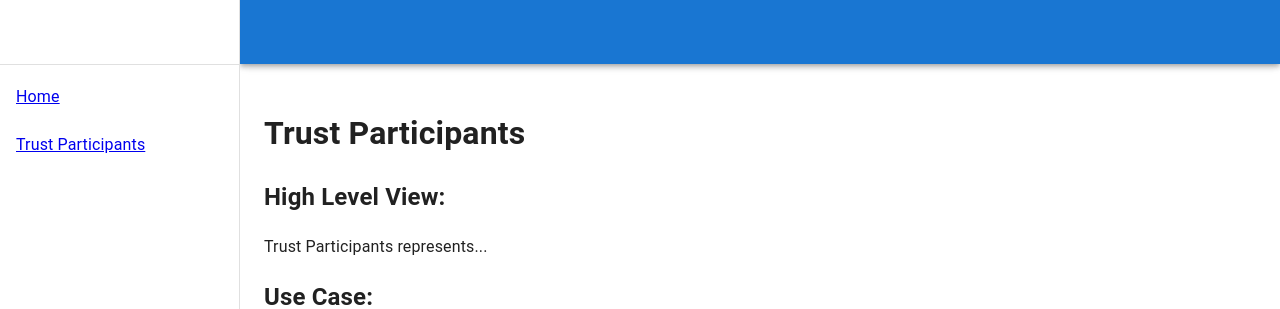
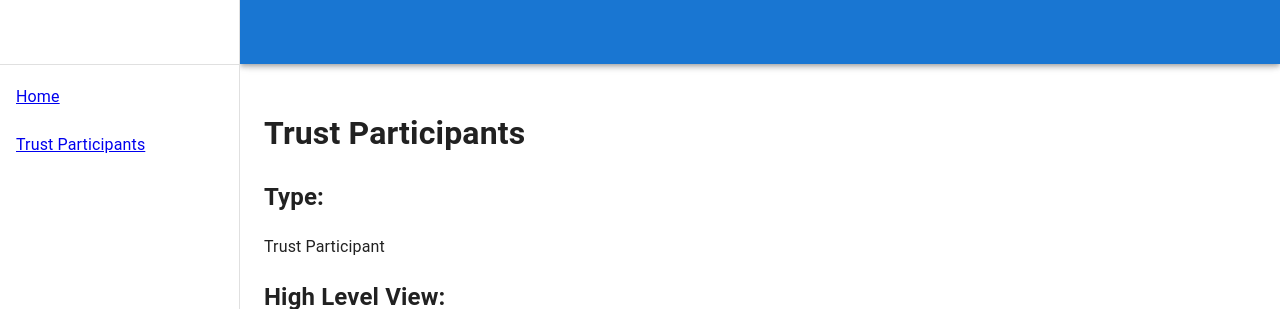
Before and after one commit to beehive-innovation/examples.rainprotocol.xyz, a React (Create React App) app: page /trustparticipants in a window 1280 px wide. Shown: the top 309 px of the page. Built offline with nearby package versions, Linux system fonts and the light colour scheme; no server answers.

Commit message:
Add type

```diff
--- a/src/pages/TrustParticipantPage.tsx
+++ b/src/pages/TrustParticipantPage.tsx
@@ -76,6 +76,9 @@ export default function TrustParticipantPage({}: any) {
     <div>
 
       <h1>Trust Participants</h1>
+      <h2>Type:</h2>
+      <p>Trust Participant</p>
+
       <h2>High Level View:</h2>
       <p>Trust Participants represents...</p>
 
```
